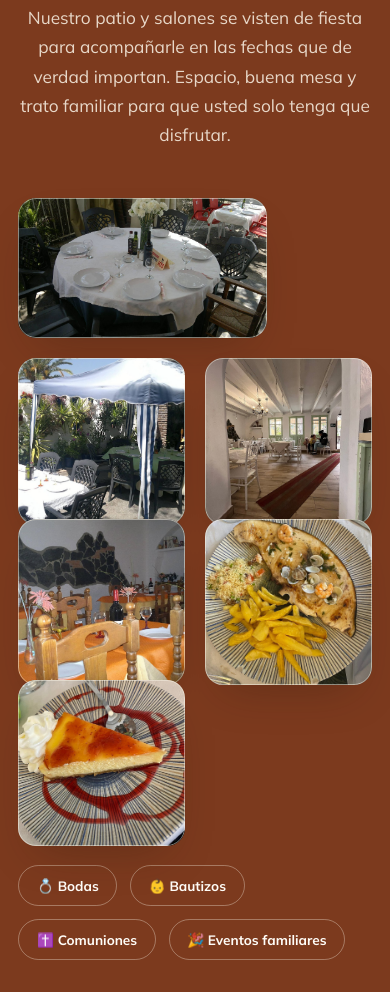
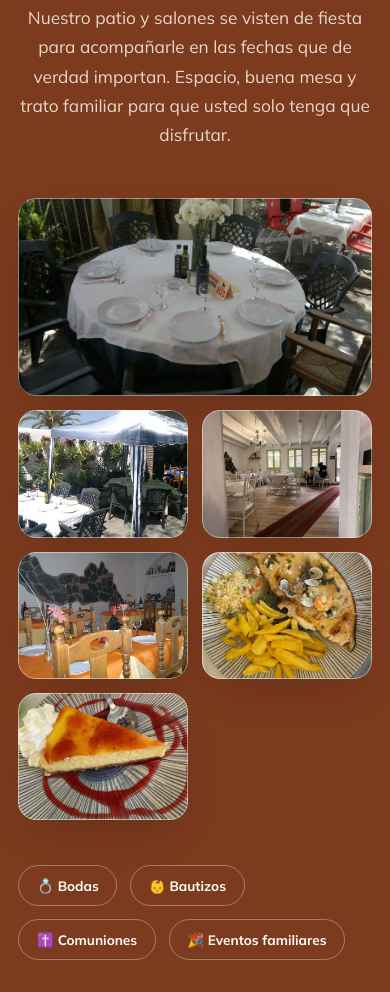
Before and after one commit to LumetrixxxxAI/Venta-Las-Alberquillas, a plain HTML site: page index.html in a window 390 px wide. Shown: the part 5470-6462 px from the top of the page. Drawn offline with nearby package versions, Linux system fonts and the light colour scheme.

Commit message:
Arreglar solape de fotos en Celebraciones en móvil
Bug: una altura de fila fija (grid-auto-rows) chocaba con el
aspect-ratio de las fotos, haciendo que se salieran de su celda y se
solaparan con las de abajo. Se quita la altura fija y se deja que
cada foto controle su alto por aspect-ratio (16:9 la grande, 4:3 el
resto en vez de 1:1, para que no se vean tan recortadas/con zoom).

Co-Authored-By: Claude Sonnet 5 <noreply@anthropic.com>

```diff
--- a/css/style.css
+++ b/css/style.css
@@ -1009,7 +1009,7 @@ section { position: relative; }
    ========================================================= */
 @media (max-width: 1024px) {
   .celebraciones__grid { grid-template-columns: repeat(2, 1fr); }
-  .celebraciones__grid .marco-foto:first-child { grid-column: span 2; grid-row: span 1; aspect-ratio: 16/9 !important; height: auto; }
+  .celebraciones__grid .marco-foto:first-child { grid-column: span 2; grid-row: span 1; aspect-ratio: 16/9; }
   .galeria__grid { grid-template-columns: repeat(3, 1fr); grid-auto-rows: 170px; }
   .galeria__item--grande { grid-column: span 2; grid-row: span 2; }
 }
@@ -1055,8 +1055,9 @@ section { position: relative; }
   .carta__foto-categoria { width: 68px; height: 68px; }
   .plato { flex-direction: column; gap: 0.2rem; }
 
-  .celebraciones__grid { grid-template-columns: 1fr 1fr; grid-auto-rows: 140px; }
-  .celebraciones__grid .marco-foto:first-child { grid-column: span 2; height: 200px; }
+  .celebraciones__grid { grid-template-columns: 1fr 1fr; gap: 0.9rem; }
+  .celebraciones__grid .marco-foto:first-child { grid-column: span 2; aspect-ratio: 16/9; }
+  .celebraciones__grid .marco-foto:not(:first-child) { aspect-ratio: 4/3; }
   .celebraciones__fondo-texto { font-size: 22vw; }
 
   .galeria__grid { grid-template-columns: repeat(2, 1fr); grid-auto-rows: 150px; }
```
